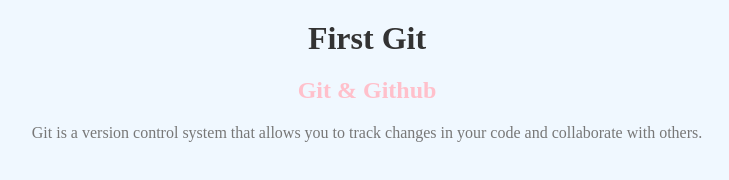
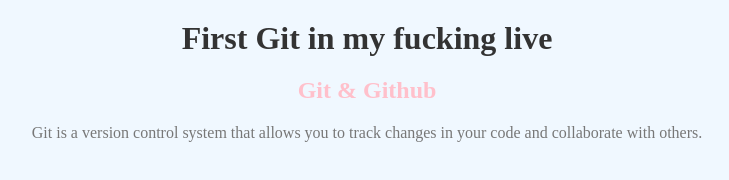
Before and after one commit to roberthernandezmarketing/amazin_code, a plain HTML site: page index.html in a window 1280 px wide. Shown: the whole page, without its empty margins (273-1002 px from the left). Drawn offline with Linux system fonts and the light colour scheme.

```diff
--- a/index.html
+++ b/index.html
@@ -9,7 +9,7 @@
 </head>
 <body>
 
-  <h1>First Git</h1>
+  <h1>First Git in my fucking live</h1>
   <h2>Git & Github</h2>
   <p>Git is a version control system that allows you to track changes in your code and collaborate with others.</p>
 
```
